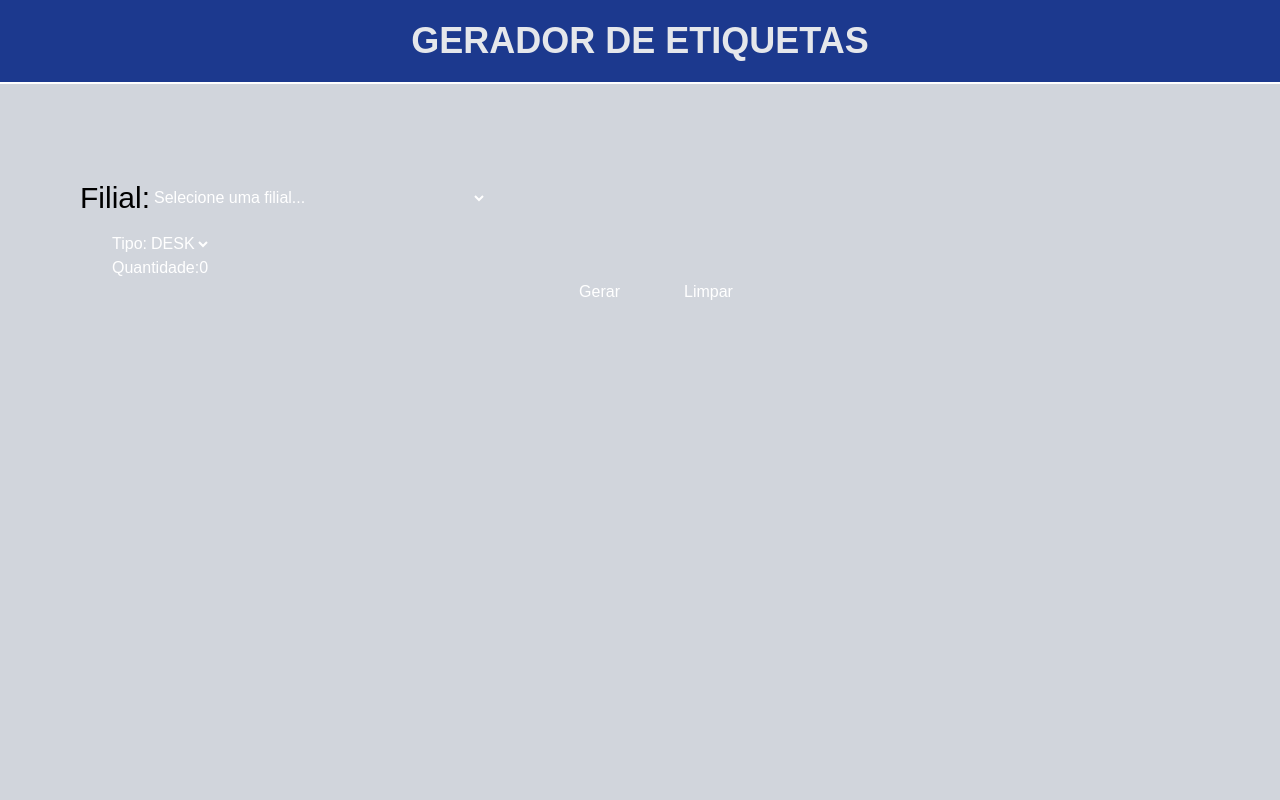
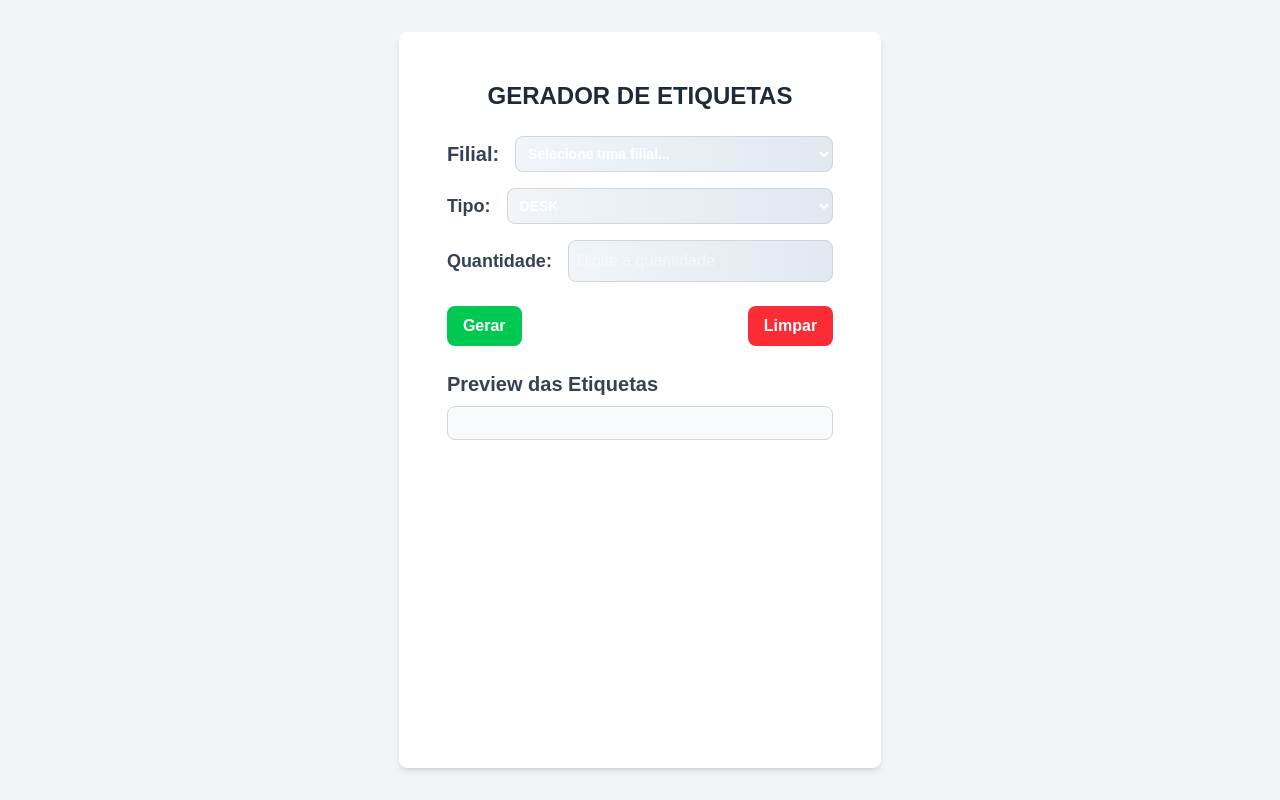
Before and after one commit to jefpiires/GeradorDeEtiqueta, a Next.js app: page / in a window 1280 px wide. Built offline with nearby package versions, Linux system fonts and the light colour scheme.

Commit message:
Finalizado Gerador Etiquetas v1

```diff
--- a/src/app/page.tsx
+++ b/src/app/page.tsx
@@ -1,4 +1,5 @@
 'use client';
+import { parse } from "path";
 import { useState } from "react";
 
 type Filial = {
@@ -10,7 +11,7 @@ type Filial = {
 
 export default function Home() {
 
-  const filiais = [
+  const filiais: Filial[] = [
     {
       id: "486",
       code: "486",
@@ -3312,6 +3313,7 @@ export default function Home() {
   const [generatedTexts, setGeneratedTexts] = useState<string[]>([]);
   const [tipo, setTipo] = useState<string>("DESK");
   const [quantidade, setQuantidade] = useState<number>(0);
+
 
   const handleGenerateText = () => {
     if (FilialSelecionada && quantidade > 0) {
@@ -3336,64 +3338,151 @@ export default function Home() {
 
   const handleTipoChange = (event: React.ChangeEvent<HTMLSelectElement>) => {
     const value = event.target.value;
-    console.log('value', value);
+
+
+
     setTipo(!value ? 'DESK' : event.target.value);
   };
 
   const handleQuantityChange = (event: React.ChangeEvent<HTMLInputElement>) => {
-    const value = parseInt(event.target.value);
+    const value = parseInt(event.target.value)
+    if (value <= 0) {
+      return;
+    }
     setQuantidade(isNaN(value) ? 0 : value);
   };
 
   const handleLimparText = () => {
     setGeneratedTexts([]);
+    setQuantidade(0);
+    SetFilialSelecionada(null);
+  }
+
+  const imprimirEtiquetas = () => {
+    // Abre uma nova janela com o conteúdo do preview
+    const novaJanela = window.open('', '_blank');
+    if (novaJanela) {
+
+      novaJanela.document.write(`
+          <!DOCTYPE html>
+        <html lang="pt-BR">
+        <head>
+            <meta charset="UTF-8">
+            <meta name="viewport" content="width=device-width, initial-scale=1.0">
+            <title>Etiquetas para Impressão</title>
+            <style>
+                body {
+                    font-family: Arial, sans-serif;
+                    margin: 0;
+                    margin-top: 30px;
+                    padding: 0;
+                    display: flex;
+                    flex-wrap: wrap;
+                    gap: 10px;
+                }
+                .etiqueta {
+                    width: 300px;
+                    padding: 20px;
+                    border: 2px solid #000;
+                    display: flex;
+                    justify-content: center;
+                    align-items: center;
+                    font-size: 32px;
+                    font-weight: bold;
+                    text-align: center;
+                    page-break-inside: avoid; /* Evita que as etiquetas sejam cortadas ao imprimir */
+                }
+            </style>
+        </head>
+        <body>
+            <div>
+                ${generatedTexts
+          .map(
+            (text) => `
+                    <div class="etiqueta">
+                        ${text}
+                    </div>
+                `
+          )
+          .join('')}
+            </div>
+            <script>
+                // Chama a função de impressão automaticamente
+                window.onload = () => {
+                    window.print();
+                };
+            <\/script>
+        </body>
+        </html>
+      `);
+      novaJanela.document.close();
+    };
   }
 
 
   return (
-    <div className="max-w-full h-screen flex flex-col bg-white">
-      <div className="items-center w-full justify-center flex bg-blue-900 h-24 border-b-2 border-white">
-        <h1 className="text-gray-200 text-4xl font-bold">GERADOR DE ETIQUETAS</h1>
-      </div>
+    <div className="bg-gray-100 flex justify-center min-h-screen">
+      <div className="bg-white p-12 rounded-lg shadow-md w-full max-w-max my-8">
+        <h1 className="text-2xl font-bold text-center text-gray-800 mb-6">GERADOR DE ETIQUETAS</h1>
 
-      <div className="bg-gray-300 h-full p-20">
 
-        <div className="flex flex-row  py-4">
-          <h4 className="text-3xl text-black">Filial: </h4>
-          <select value={FilialSelecionada?.id || ''} onChange={handleSelectChange}>
-            <option value="">Selecione uma filial...</option>
+
+        <div className="flex items-center mb-4">
+          <span className="text-xl text-gray-700 font-semibold mr-4">Filial: </span>
+          <select className="flex-1 p-2 border border-gray-300 rounded-lg focus:outline-none focus:ring-2 focus:ring-blue-500 bg-gradient-to-r from-slate-100 to-slate-200 text-sm font-bold " value={FilialSelecionada?.id || ''} onChange={handleSelectChange}>
+            <option value="" className="">Selecione uma filial...</option>
             {filiais.map((filial) => (
-              <option key={filial.id} value={filial.id}>
+              <option key={filial.id} value={filial.id} className="text-md font-bold">
                 {filial.nome} ({filial.code})
               </option>
             ))}
           </select>
+
         </div>
 
-        <div className="flex flex-row ml-8">
-          <h4>Tipo:</h4>
-          <select name="select" value={tipo} onChange={handleTipoChange}>
-            <option value="DESK">DESK</option>
-            <option value="PDV">PDV</option>
+        <div className="flex items-center mb-4">
+          <h1 className="text-lg font-semibold text-gray-700 mr-4">Tipo:</h1>
+          <select name="select" className="flex-1 p-2 border border-gray-300 rounded-lg focus:outline-none focus:ring-2 focus:ring-blue-500 bg-gradient-to-r from-slate-100 to-slate-200 text-sm font-bold" value={tipo} onChange={handleTipoChange}>
+            <option value="DESK" className="text-md font-bold">DESK</option>
+            <option value="PDV" className="text-md font-bold">PDV</option>
           </select>
         </div>
 
-        <div className="flex flex-row ml-8">
-          <h4>Quantidade:</h4>
-          <input type="number" value={quantidade} onChange={handleQuantityChange} />
+        <div className="flex items-center mb-6">
+          <h4 className="text-lg font-semibold text-gray-700 mr-4">Quantidade:</h4>
+          <input type="number" placeholder="Digite a quantidade" className="flex-1 p-2 border border-gray-300 rounded-lg focus:outline-none focus:ring-2 focus:ring-blue-500 bg-gradient-to-r from-slate-100 to-slate-200 placeholder:text-md" value={quantidade === 0 ? '' : quantidade} onChange={handleQuantityChange} />
         </div>
 
-        <div className="flex flex-row ml-8 items-center justify-center">
-          <button className="mx-8" onClick={handleGenerateText}>Gerar</button>
+        <div className="flex justify-between mb-6">
+          <button className="bg-green-500 text-white font-bold px-4 py-2 rounded-lg hover:bg-green-600 hover:cursor-pointer focus:outline-none focus:ring-2 focus:ring-green-500 " onClick={handleGenerateText}>Gerar</button>
 
-          <button className="mx-8" onClick={handleLimparText}>Limpar</button>
+          <button className="bg-red-500 text-white font-bold px-4 py-2 rounded-lg hover:bg-red-600 hover:cursor-pointer focus:outline-none focus:ring-2 focus:ring-red-500" onClick={handleLimparText}>Limpar</button>
         </div>
 
-        {generatedTexts.map((text, index) => (
-          <div className="border-black border-2 bg-white w-1/2 h-24 flex justify-center items-center flex-row" key={index}>
-            <span className="font-bold text-4xl text-black">{text}</span>
+
+        <div className="mt-6">
+          <h2 className="text-xl font-semibold text-gray-700 mb-2">Preview das Etiquetas</h2>
+          <div className="border border-gray-300 p-4 rounded-lg bg-gray-50">
+            {generatedTexts.map((text, index) => (
+              <div className="border-black border bg-white py-2 flex justify-center items-center flex-row" key={index} >
+                <span className="font-bold text-2xl text-black">{text}</span>
+              </div>
+            ))}
+
+
           </div>
-        ))}
+        </div>
+
+        {generatedTexts.length > 0 && (
+          <div className="mt-6">
+            <button id="imprimirEtiquetas" className="w-full bg-blue-500 text-white px-4 py-2 rounded-lg hover:bg-blue-600 focus:outline-none focus:ring-2 focus:ring-blue-500"
+              onClick={imprimirEtiquetas}
+            >
+              Imprimir Etiquetas
+            </button>
+          </div>
+        )}
+
       </div>
     </div>
   );
```
Also changed, not shown: package.json (+6 -6 lines).
